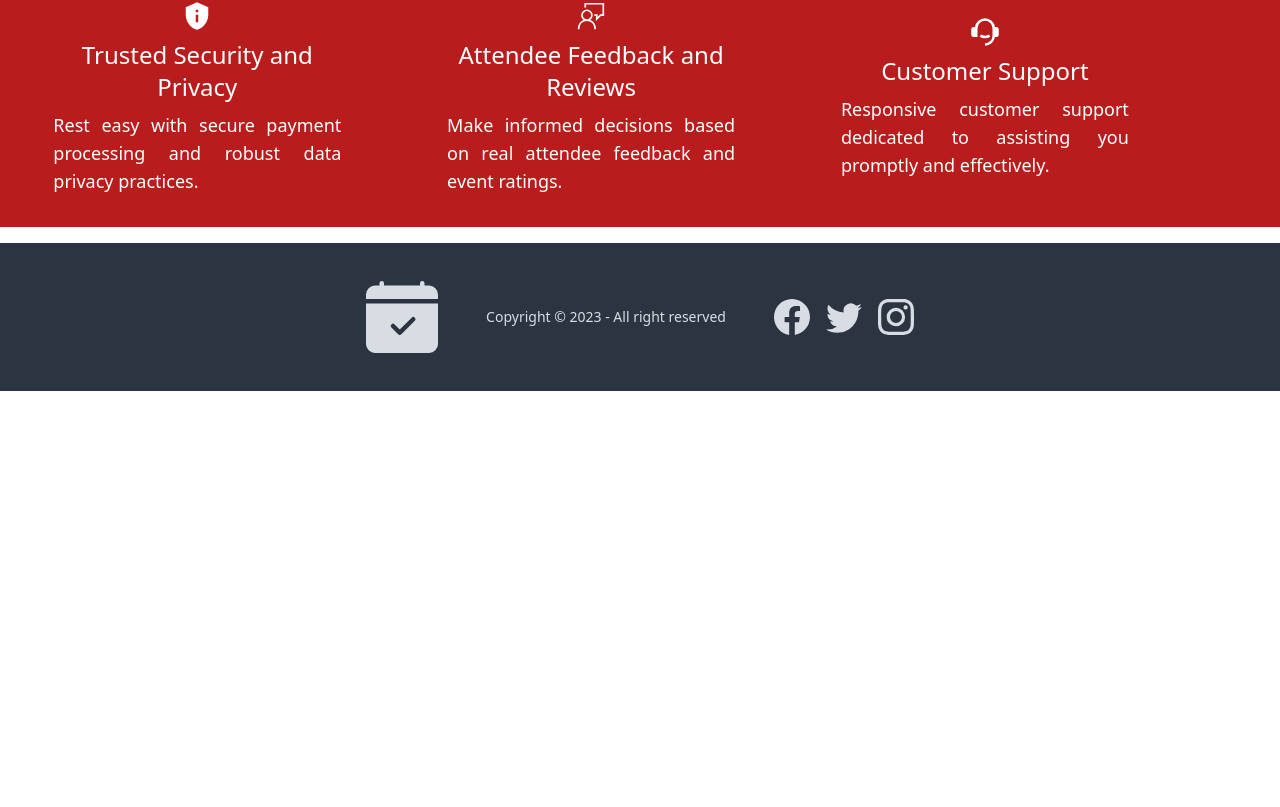
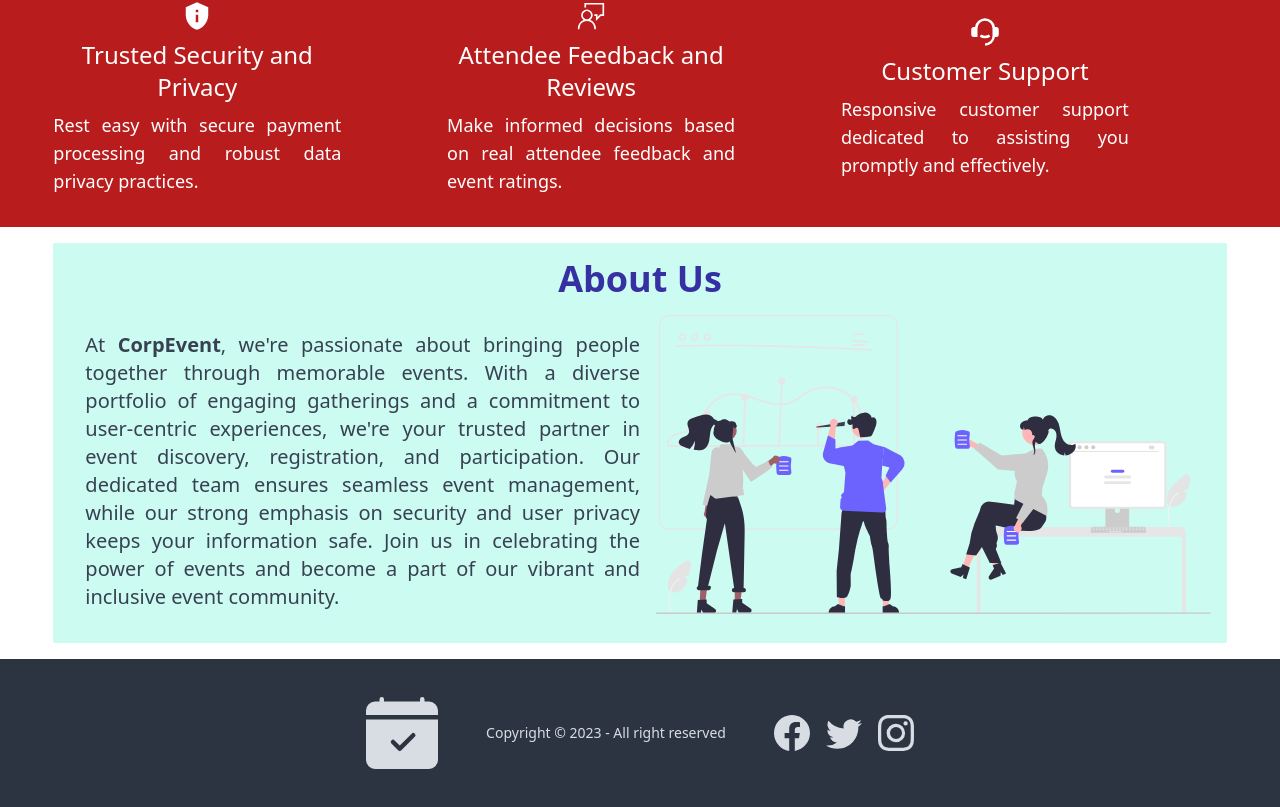
Before and after one commit to habib33-3/corp-event-client, a React (Vite) app: page / in a window 1280 px wide. Shown: the part 1255-2062 px from the top of the page. Before the commit the page ends 1646 px from the top, so only its background shows below. Built offline with nearby package versions, Linux system fonts and the light colour scheme; no server answers.

Commit message:
created about us section in homepage

```diff
--- /dev/null
+++ b/src/components/AboutUs/AboutUs.jsx
@@ -0,0 +1,30 @@
+const AboutUs = () => {
+  return (
+    <div className="text-center bg-teal-100 space-y-4 p-4 w-11/12 mx-auto rounded-sm">
+      <h1 className="text-4xl text-indigo-800 font-extrabold">About Us</h1>
+      <div className="flex flex-col-reverse lg:flex-row">
+        <div className="flex-1 p-4">
+          <p className="text-justify text-gray-700 text-xl">
+            At <span className="font-bold ">CorpEvent</span>, we{"'"}re
+            passionate about bringing people together through memorable events.
+            With a diverse portfolio of engaging gatherings and a commitment to
+            user-centric experiences, we{"'"}re your trusted partner in event
+            discovery, registration, and participation. Our dedicated team
+            ensures seamless event management, while our strong emphasis on
+            security and user privacy keeps your information safe. Join us in
+            celebrating the power of events and become a part of our vibrant and
+            inclusive event community.
+          </p>
+        </div>
+        <div className="flex-1">
+          <img
+            src="/team.svg"
+            alt=""
+          />
+        </div>
+      </div>
+    </div>
+  );
+};
+
+export default AboutUs;
--- a/src/components/Banner/Banner.jsx
+++ b/src/components/Banner/Banner.jsx
@@ -1,6 +1,6 @@
 const Banner = () => {
   return (
-    <div className="w-11/12 mx-auto">
+    <div className="w-full lg:w-11/12 mx-auto">
       <div
         className="hero min-h-screen"
         style={{
--- a/src/pages/Home/Home.jsx
+++ b/src/pages/Home/Home.jsx
@@ -1,3 +1,4 @@
+import AboutUs from "../../components/AboutUs/AboutUs";
 import Banner from "../../components/Banner/Banner";
 import WhyChooseUs from "../../components/WhyChooseUs/WhyChooseUs";
 import Footer from "../../shared/Footer/Footer";
@@ -6,9 +7,10 @@ const Home = () => {
   return (
     <div className="space-y-4">
       <p>home</p>
-      <Banner/>
-      <WhyChooseUs/>
-      <Footer/>
+      <Banner />
+      <WhyChooseUs />
+      <AboutUs />
+      <Footer />
     </div>
   );
 };
--- a/src/pages/Login/Login.jsx
+++ b/src/pages/Login/Login.jsx
@@ -27,7 +27,7 @@ const Login = () => {
 
   return (
     <div>
-      <div className="card shadow-xl p-5 w-2/5 mx-auto bg-sky-100">
+      <div className="card shadow-xl p-5 w-full lg:w-2/5 mx-auto bg-sky-100">
         <h2 className="text-center text-4xl font-bold">Sign In</h2>
         <div className="card bg-blue-100 p-3 w-[95%] mx-auto mt-8">
           <form
--- a/src/pages/Registration/Registration.jsx
+++ b/src/pages/Registration/Registration.jsx
@@ -39,7 +39,7 @@ const Registration = () => {
 
   return (
     <div>
-      <div className="card shadow-xl p-5 w-2/5 mx-auto bg-sky-100">
+      <div className="card shadow-xl p-5 w-full lg:w-2/5 mx-auto bg-sky-100">
         <h2 className="text-center text-4xl font-bold">Sign Up</h2>
         <div className="card bg-blue-100 p-3 w-[95%] mx-auto mt-8">
           <form
```
Also changed, not shown: public/team.svg (added).
